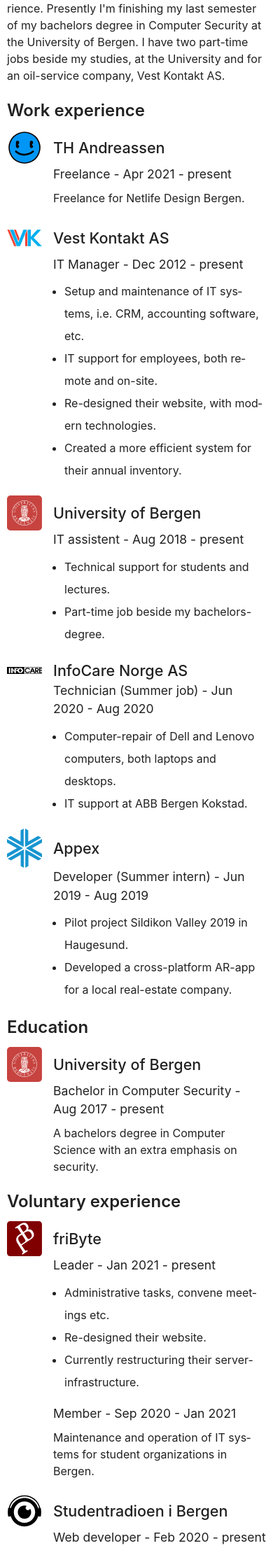
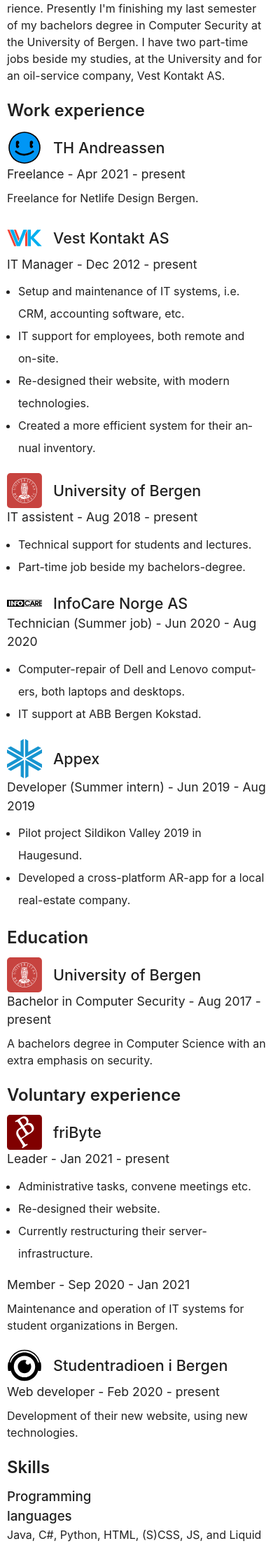
Before and after one commit to timharek/timharek.no, a Jekyll site: the page built from _pages/resume.html, in a window 390 px wide. Shown: the part 321-2543 px from the top of the page at 70% size. Built offline with Jekyll 4.4.1, drawn with Linux system fonts in a browser that asks for light colours.

Commit message:
Update role padding on mobile
Signed-off-by: Tim Hårek Andreassen <tim@harek.dev>

```diff
--- a/_sass/layouts/_resume.scss
+++ b/_sass/layouts/_resume.scss
@@ -41,7 +41,9 @@
     }
 
     &__role {
-        padding-left: calc(50px + 1em); // Indent, to be straight under the glyph
+        @media (min-width: $breakpoint-small) {
+            padding-left: calc(50px + 1em); // Indent, to be straight under the glyph
+        }
     }
 
     .role {
```
